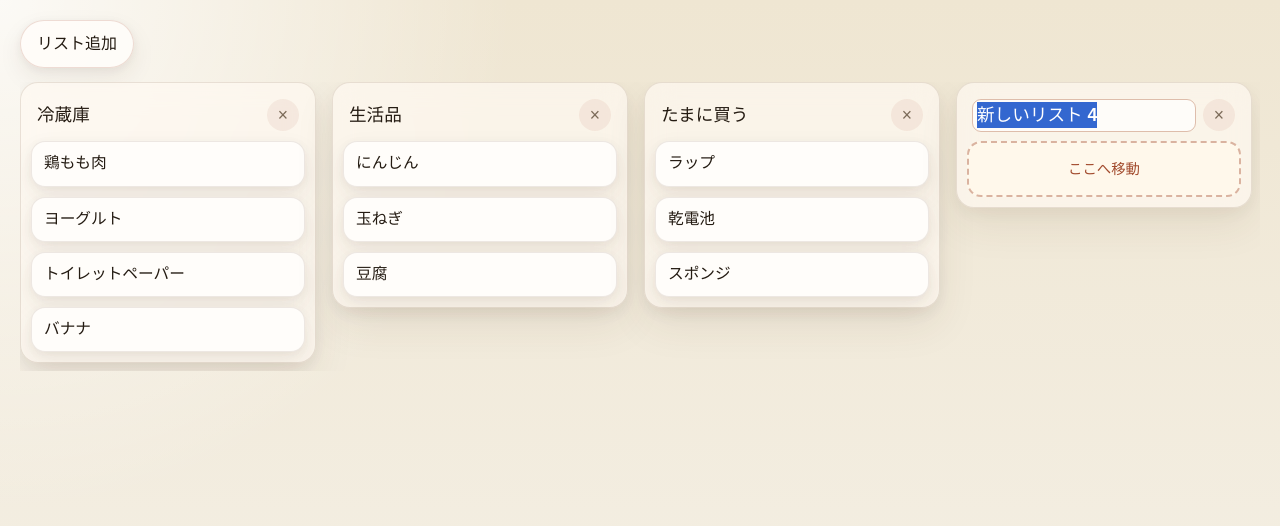
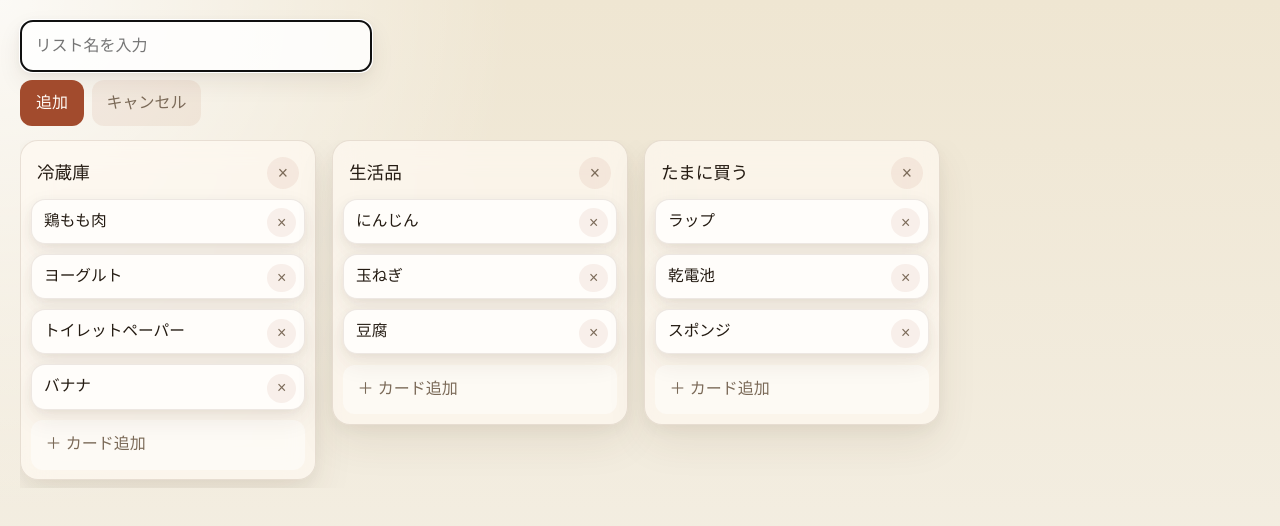
Before and after one commit to sheet00/kaimono-memo, a React (Vite) app in the folder src/: page / in a window 1280 px wide. Both pictures are taken after a click on the button "リスト追加". Shown: the top 526 px of the page. Built offline with nearby package versions, Linux system fonts and the light colour scheme.

Commit message:
カード追加と削除操作を実装

```diff
--- a/src/src/App.tsx
+++ b/src/src/App.tsx
@@ -47,9 +47,11 @@ const initialBoardColumns: BoardColumn[] = [
 function SortableItemCard({
   columnId,
   item,
+  onDeleteCard,
 }: {
   columnId: string
   item: string
+  onDeleteCard: (columnId: string, item: string) => void
 }) {
   const {
     attributes,
@@ -77,10 +79,22 @@ function SortableItemCard({
       ref={setNodeRef}
       style={style}
       className={`item-card ${isDragging ? 'is-dragging' : ''}`}
-      {...attributes}
-      {...listeners}
     >
-      <p className="item-name">{item}</p>
+      <button
+        type="button"
+        className="item-delete-button"
+        onPointerDown={(event) => event.stopPropagation()}
+        onClick={(event) => {
+          event.stopPropagation()
+          onDeleteCard(columnId, item)
+        }}
+        aria-label={`${item}を削除`}
+      >
+        ×
+      </button>
+      <div className="item-card-body" {...attributes} {...listeners}>
+        <p className="item-name">{item}</p>
+      </div>
     </article>
   )
 }
@@ -90,21 +104,35 @@ function BoardColumnSection({
   isOver,
   isEditingTitle,
   editingTitleValue,
+  isAddingCard,
+  newCardValue,
   onStartTitleEdit,
   onEditingTitleChange,
   onCommitTitle,
   onCancelTitleEdit,
   onDeleteColumn,
+  onStartAddCard,
+  onNewCardValueChange,
+  onAddCard,
+  onCancelAddCard,
+  onDeleteCard,
 }: {
   column: BoardColumn
   isOver: boolean
   isEditingTitle: boolean
   editingTitleValue: string
+  isAddingCard: boolean
+  newCardValue: string
   onStartTitleEdit: (columnId: string) => void
   onEditingTitleChange: (value: string) => void
   onCommitTitle: (columnId: string) => void
   onCancelTitleEdit: () => void
   onDeleteColumn: (columnId: string) => void
+  onStartAddCard: (columnId: string) => void
+  onNewCardValueChange: (value: string) => void
+  onAddCard: (columnId: string) => void
+  onCancelAddCard: () => void
+  onDeleteCard: (columnId: string, item: string) => void
 }) {
   const { setNodeRef } = useDroppable({
     id: column.id,
@@ -169,13 +197,65 @@ function BoardColumnSection({
       >
         <div className="column-cards">
           {column.items.map((item) => (
-            <SortableItemCard key={item} columnId={column.id} item={item} />
+            <SortableItemCard
+              key={item}
+              columnId={column.id}
+              item={item}
+              onDeleteCard={onDeleteCard}
+            />
           ))}
           {column.items.length === 0 ? (
             <div className="empty-column">ここへ移動</div>
           ) : null}
         </div>
       </SortableContext>
+
+      <div className="add-card-area">
+        {isAddingCard ? (
+          <>
+            <input
+              className="add-card-input"
+              value={newCardValue}
+              onChange={(event) => onNewCardValueChange(event.target.value)}
+              onKeyDown={(event: KeyboardEvent<HTMLInputElement>) => {
+                if (event.key === 'Enter') {
+                  onAddCard(column.id)
+                }
+
+                if (event.key === 'Escape') {
+                  onCancelAddCard()
+                }
+              }}
+              placeholder="カード名を入力"
+              autoFocus
+            />
+            <div className="add-card-actions">
+              <button
+                type="button"
+                className="confirm-add-card-button"
+                onClick={() => onAddCard(column.id)}
+              >
+                追加
+              </button>
+              <button
+                type="button"
+                className="cancel-add-card-button"
+                onClick={onCancelAddCard}
+              >
+                キャンセル
+              </button>
+            </div>
+          </>
+        ) : (
+          <button
+            type="button"
+            className="open-add-card-button"
+            onClick={() => onStartAddCard(column.id)}
+          >
+            ＋ カード追加
+          </button>
+        )}
+      </div>
     </section>
   )
 }
@@ -186,6 +266,10 @@ function App() {
   const [overColumnId, setOverColumnId] = useState<string | null>(null)
   const [editingColumnId, setEditingColumnId] = useState<string | null>(null)
   const [editingTitleValue, setEditingTitleValue] = useState('')
+  const [addingCardColumnId, setAddingCardColumnId] = useState<string | null>(null)
+  const [newCardValue, setNewCardValue] = useState('')
+  const [isAddingList, setIsAddingList] = useState(false)
+  const [newListTitle, setNewListTitle] = useState('')
 
   const sensors = useSensors(
     useSensor(PointerSensor, {
@@ -338,21 +422,61 @@ function App() {
     setEditingTitleValue('')
   }
 
+  const startAddList = () => {
+    setIsAddingList(true)
+    setNewListTitle('')
+  }
+
+  const cancelAddList = () => {
+    setIsAddingList(false)
+    setNewListTitle('')
+  }
+
   const addList = () => {
-    const nextIndex = columns.length + 1
+    const nextTitle = newListTitle.trim()
+    if (!nextTitle) {
+      return
+    }
+
     const newColumnId = `list-${Date.now()}`
-    const newTitle = `新しいリスト ${nextIndex}`
 
     setColumns((currentColumns) => [
       ...currentColumns,
       {
         id: newColumnId,
-        title: newTitle,
+        title: nextTitle,
         items: [],
       },
     ])
-    setEditingColumnId(newColumnId)
-    setEditingTitleValue(newTitle)
+    setIsAddingList(false)
+    setNewListTitle('')
+  }
+
+  const startAddCard = (columnId: string) => {
+    setAddingCardColumnId(columnId)
+    setNewCardValue('')
+  }
+
+  const cancelAddCard = () => {
+    setAddingCardColumnId(null)
+    setNewCardValue('')
+  }
+
+  const addCard = (columnId: string) => {
+    const nextCardName = newCardValue.trim()
+    if (!nextCardName) {
+      return
+    }
+
+    setColumns((currentColumns) =>
+      currentColumns.map((column) =>
+        column.id === columnId
+          ? { ...column, items: [...column.items, nextCardName] }
+          : column,
+      ),
+    )
+    setAddingCardColumnId(null)
+    setNewCardValue('')
   }
 
   const deleteColumn = (columnId: string) => {
@@ -380,12 +504,70 @@ function App() {
     }
   }
 
+  const deleteCard = (columnId: string, item: string) => {
+    if (!window.confirm(`「${item}」を削除してもいいですか？`)) {
+      return
+    }
+
+    setColumns((currentColumns) =>
+      currentColumns.map((column) =>
+        column.id === columnId
+          ? {
+              ...column,
+              items: column.items.filter((currentItem) => currentItem !== item),
+            }
+          : column,
+      ),
+    )
+  }
+
   return (
     <main className="board-page">
       <div className="board-toolbar">
-        <button type="button" className="add-list-button" onClick={addList}>
-          リスト追加
-        </button>
+        {isAddingList ? (
+          <div className="add-list-form">
+            <input
+              className="add-list-input"
+              value={newListTitle}
+              onChange={(event) => setNewListTitle(event.target.value)}
+              onKeyDown={(event: KeyboardEvent<HTMLInputElement>) => {
+                if (event.key === 'Enter') {
+                  addList()
+                }
+
+                if (event.key === 'Escape') {
+                  cancelAddList()
+                }
+              }}
+              placeholder="リスト名を入力"
+              autoFocus
+            />
+            <div className="add-list-actions">
+              <button
+                type="button"
+                className="confirm-add-list-button"
+                onClick={addList}
+              >
+                追加
+              </button>
+              <button
+                type="button"
+                className="cancel-add-list-button"
+                onClick={cancelAddList}
+              >
+                キャンセル
+              </button>
+            </div>
+          </div>
+        ) : (
+          <button
+            type="button"
+            className="add-list-button"
+            onClick={startAddList}
+          >
+            リスト追加
+          </button>
+        )}
       </div>
 
       <DndContext
@@ -407,11 +589,18 @@ function App() {
               isOver={overColumnId === column.id}
               isEditingTitle={editingColumnId === column.id}
               editingTitleValue={editingTitleValue}
+              isAddingCard={addingCardColumnId === column.id}
+              newCardValue={newCardValue}
               onStartTitleEdit={startTitleEdit}
               onEditingTitleChange={setEditingTitleValue}
               onCommitTitle={commitTitleEdit}
               onCancelTitleEdit={cancelTitleEdit}
               onDeleteColumn={deleteColumn}
+              onStartAddCard={startAddCard}
+              onNewCardValueChange={setNewCardValue}
+              onAddCard={addCard}
+              onCancelAddCard={cancelAddCard}
+              onDeleteCard={deleteCard}
             />
           ))}
         </section>
--- a/src/src/styles/board.css
+++ b/src/src/styles/board.css
@@ -10,16 +10,57 @@
   margin-bottom: 14px;
 }
 
+.add-list-button,
+.confirm-add-list-button,
+.cancel-add-list-button {
+  border: 0;
+  border-radius: 12px;
+  font: inherit;
+  cursor: pointer;
+}
+
 .add-list-button {
   border: 1px solid rgba(162, 75, 45, 0.18);
-  border-radius: 999px;
   padding: 0.7rem 1rem;
   background: rgba(255, 253, 249, 0.85);
   color: var(--text-strong);
+  font-weight: 700;
+  box-shadow: var(--shadow-card);
+}
+
+.add-list-form {
+  width: min(22rem, 100%);
+}
+
+.add-list-input {
+  width: 100%;
+  border: 1px solid rgba(162, 75, 45, 0.2);
+  border-radius: 12px;
+  padding: 0.8rem 0.9rem;
+  background: rgba(255, 255, 255, 0.82);
+  color: var(--text-strong);
   font: inherit;
+  box-shadow: var(--shadow-card);
+}
+
+.add-list-actions {
+  display: flex;
+  gap: 8px;
+  margin-top: 8px;
+}
+
+.confirm-add-list-button {
+  padding: 0.7rem 1rem;
+  background: #a24b2d;
+  color: #fffaf5;
   font-weight: 700;
-  cursor: pointer;
-  box-shadow: var(--shadow-card);
+}
+
+.cancel-add-list-button {
+  padding: 0.7rem 0.9rem;
+  background: rgba(162, 75, 45, 0.08);
+  color: var(--muted);
+  font-weight: 700;
 }
 
 .board {
@@ -109,18 +150,39 @@
 }
 
 .item-card {
+  position: relative;
   background: var(--card-bg);
   border: 1px solid var(--card-border);
   border-radius: 14px;
-  padding: 10px 12px 12px;
+  padding: 10px 40px 12px 12px;
   box-shadow: var(--shadow-card);
-  cursor: grab;
   user-select: none;
   transition:
     transform 0.16s ease,
     box-shadow 0.16s ease,
     opacity 0.16s ease;
   touch-action: none;
+}
+
+.item-card-body {
+  cursor: grab;
+  padding: 0;
+}
+
+.item-delete-button {
+  position: absolute;
+  top: 8px;
+  right: 8px;
+  width: 1.8rem;
+  height: 1.8rem;
+  border: 0;
+  border-radius: 999px;
+  background: rgba(162, 75, 45, 0.08);
+  color: var(--muted);
+  font: inherit;
+  font-size: 1rem;
+  line-height: 1;
+  cursor: pointer;
 }
 
 .item-card.is-dragging {
@@ -157,6 +219,59 @@
   font-weight: 700;
 }
 
+.add-card-area {
+  margin-top: 10px;
+}
+
+.open-add-card-button,
+.confirm-add-card-button,
+.cancel-add-card-button {
+  border: 0;
+  border-radius: 12px;
+  font: inherit;
+  cursor: pointer;
+}
+
+.open-add-card-button {
+  width: 100%;
+  padding: 0.8rem 0.9rem;
+  background: rgba(255, 255, 255, 0.45);
+  color: var(--muted);
+  text-align: left;
+  font-weight: 700;
+}
+
+.add-card-input {
+  width: 100%;
+  border: 1px solid rgba(162, 75, 45, 0.2);
+  border-radius: 12px;
+  padding: 0.8rem 0.9rem;
+  background: rgba(255, 255, 255, 0.82);
+  color: var(--text-strong);
+  font: inherit;
+  box-shadow: var(--shadow-card);
+}
+
+.add-card-actions {
+  display: flex;
+  gap: 8px;
+  margin-top: 8px;
+}
+
+.confirm-add-card-button {
+  padding: 0.7rem 1rem;
+  background: #a24b2d;
+  color: #fffaf5;
+  font-weight: 700;
+}
+
+.cancel-add-card-button {
+  padding: 0.7rem 0.9rem;
+  background: rgba(162, 75, 45, 0.08);
+  color: var(--muted);
+  font-weight: 700;
+}
+
 @media (max-width: 980px) {
   .board {
     grid-auto-columns: minmax(15rem, 16.5rem);
@@ -183,6 +298,6 @@
 
   .item-card {
     border-radius: 12px;
-    padding: 10px 11px 11px;
+    padding: 10px 38px 11px 11px;
   }
 }
```
